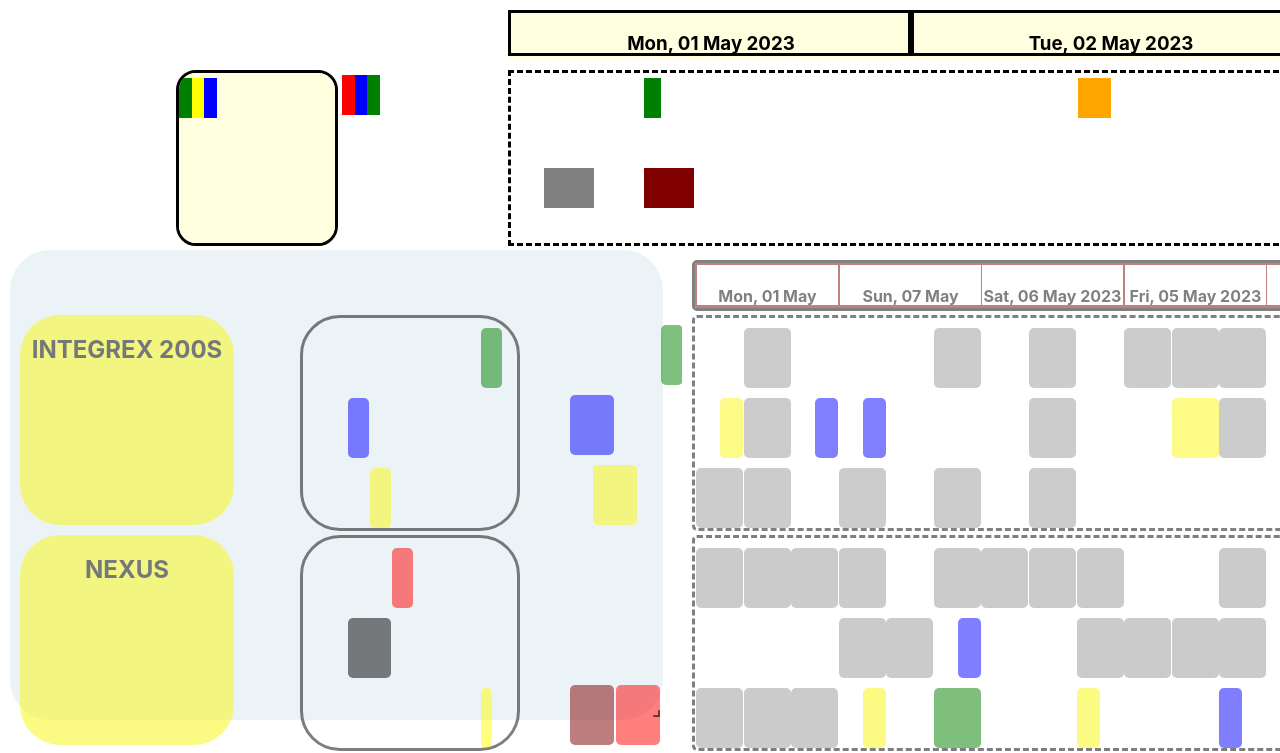
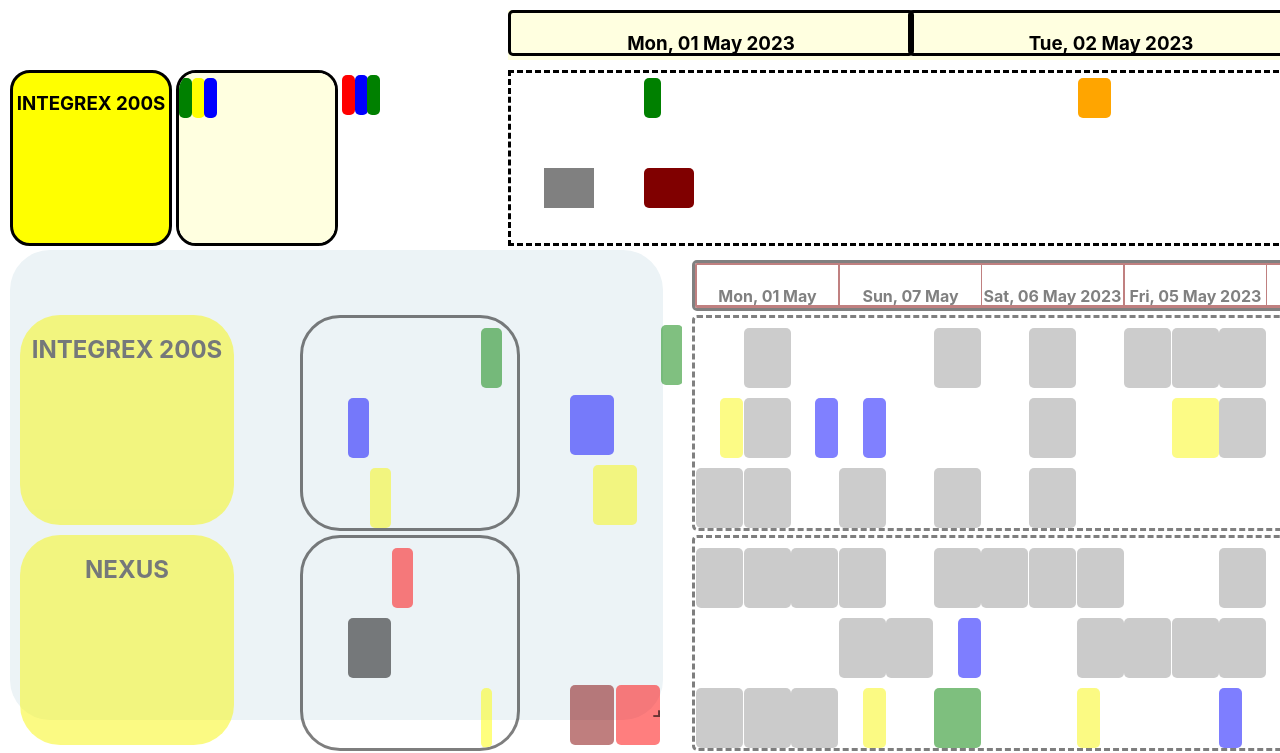
Before and after one commit to horizech/react-grid-layout-test, a React (Create React App) app: page / in a window 1280 px wide. Shown: the top 753 px of the page. Built offline with nearby package versions, Linux system fonts and the light colour scheme.

Commit message:
updated external drag

```diff
--- a/src/data.js
+++ b/src/data.js
@@ -151,7 +151,7 @@
             }
         },
         {
-            machine: "DEF",
+            machine: "GHQ",
             backlog: {
                 blocks: [
                     {
--- a/src/pages/GridChart.js
+++ b/src/pages/GridChart.js
@@ -49,18 +49,19 @@
         }
     });
 
-    const getEmptySpace = (subGrid) => {
+    const getEmptySpace = (subGrid, columns) => {
         let spaces = []
         for (let y = 0; y <= 2; y++) {
-            for (let x = 0; x < subGrid.columns; x++) {
+            for (let x = 0; x < columns; x++) {
                 spaces.push({ y: y, x: x });
             }
         }
-        subGrid.elementGrids.forEach((element, k) => {
+        subGrid.forEach((block, k) => {
             let occopied = [];
+            let x = dateTimeToPosition(block.date, block.time, gridData.days);
             spaces.map((a, i) => {
-                if (element.data.y === a.y && element.data.x === a.x) {
-                    occopied = spaces.splice(i, element.data.w)
+                if (block.turn === a.y && x === a.x) {
+                    occopied = spaces.splice(i, block.hours)
                 }
             }
             );
@@ -77,17 +78,17 @@
                 break;
             }
             // console.log((elementAxis[spaceIndex].x - elementAxis[spaceIndex - 1].x))
-            if (((spaces[spaceIndex].x - spaces[spaceIndex - 1].x) > 1 || (spaces[spaceIndex].x - spaces[spaceIndex - 1].x) < 0) && newElement.data.w > widthSpace + 1) {
+            if (((spaces[spaceIndex].x - spaces[spaceIndex - 1].x) > 1 || (spaces[spaceIndex].x - spaces[spaceIndex - 1].x) < 0) && newElement.hours > widthSpace + 1) {
                 widthSpace = 0;
             } else {
                 widthSpace++;
             }
             // console.log(widthSpace)
             // console.log(spaceIndex);
-            if (newElement.data.w <= widthSpace) {
-                newElement.data.x = spaces[spaceIndex - widthSpace]?.x;
-                newElement.data.y = spaces[spaceIndex - widthSpace]?.y;
-                newElement.id = newElement.data.i;
+            if (newElement.hours <= widthSpace) {
+                newElement.time = `${spaces[spaceIndex - widthSpace]?.x}:00`;
+                newElement.turn = spaces[spaceIndex - widthSpace]?.y;
+                // newElement.id = newElement.data.i;
                 // isDeleteElement = true;
                 break;
             }
@@ -96,49 +97,64 @@
     }
 
     const addNewElement = (newGrid, newElement, targetId, sourceId, isDeleteElement) => {
-        newGrid.forEach((grid, i) => {
-            grid.subGrids.forEach((subGrid, j) => {
-                if (newGrid[i].subGrids[j].id == targetId && targetId != sourceId) {
-                    newGrid[i].subGrids[j].elementGrids.sort((a, b) => { return a.data.y - b.data.y })
+
+        let category = targetId.includes("backlog") ? "backlog" : 'work';
+
+        if (targetId != sourceId) {
+            console.log('checkpointz')
+            newGrid.data.forEach((grid, i) => {
+                if (targetId.includes(grid.machine)) {
+                    if (category == 'backlog') {
+                        console.log(newElement.id)
+                        newElement.id = (newGrid.data[i][category].blocks.length > 0 ? parseInt(newGrid.data[i][category].blocks.reduce((a, b) => parseInt(a.id) < parseInt(b.id) ? b : a).id) : 0) + 1
+                            console.log(newElement.id)
+                        newGrid.data[i][category].blocks.push(newElement);
+                    }
+                    else {
                         let updatedElement = {};
+                        newGrid.data[i][category].blocks.sort((a, b) => { return a.turn - b.turn })
                         let elementAxis = [];
-                    elementAxis = getEmptySpace(subGrid);
+                        elementAxis = getEmptySpace(grid[category].blocks, 48);
                         elementAxis.sort(function (a, b) { return a.y - b.y })
                         console.log(newElement);
                         updatedElement = updateAxisOfNewElement(newElement, elementAxis, isDeleteElement);
                         // console.log(elementAxis);
                         isDeleteElement = updatedElement.isDeleteElement
                         // console.log(updatedElement.isDeleteElement);
+
                         if (isDeleteElement == true) {
-                        newGrid[i].subGrids[j].elementGrids.push(updatedElement.newElement);
+                            updatedElement['newElement']['id'] = (newGrid.data[i][category].blocks.length > 0 ? parseInt(newGrid.data[i][category].blocks.reduce((a, b) => parseInt(a.id) < parseInt(b.id) ? b : a).id) : 0) + 1
+                            newGrid.data[i][category].blocks.push(updatedElement.newElement);
                         }
                     }
-            })
+                }
             });
+        }
         return ({ newGrid, isDeleteElement })
     }
 
     const deleteElement = (newGrid, targetId, sourceId, elementToBeDeleted, isDeleteElement) => {
-        newGrid.forEach((grid, i) => {
-            grid.subGrids.forEach((subgrid, j) => {
-                if (newGrid[i].subGrids[j].id == sourceId && targetId != sourceId) {
-                    newGrid[i].subGrids[j].elementGrids.forEach((elementgrid, k) => {
+        let category = sourceId.includes("backlog") ? "backlog" : sourceId.includes('work') ? 'work' : 'leftovers';
+        if (targetId != sourceId) {
+            newGrid.data.forEach((grid, i) => {
+                let index = -1;
+                if (sourceId.includes(grid.machine)) {
+                    grid[category].blocks.forEach((block, k) => {
                         // console.log(isDeleteElement)
-                        if (newGrid[i].subGrids[j].elementGrids[k].data.i == elementToBeDeleted.data.i) {
+                        if (block.id == elementToBeDeleted.id) {
+                            index = k
+                        }
+                    })
                     if (isDeleteElement == true) {
                         // console.log(newElement)
-                                newGrid[i].subGrids[j].elementGrids.splice(k, 1);
+                        newGrid.data[i][category].blocks.splice(index, 1);
                         // isDeleteElement = false
                     }
                 }
-                    })
+            });
         }
-                // newGrid[i].subGrids[j].elementGrids.sort((a, b) => { return a.data.y - b.data.y })
-            })
-        });
         return newGrid;
     }
-
     const autoFill = () => {
         let newGrid = grids;
         // console.log(newGrid);
@@ -166,13 +182,11 @@
     }
 
     const dragStartHandle = (sourceElement, id) => {
-        if (sourceElement.data?.static === true) {
-            alert("This element is not draggable!");
-        } else {
+
         setSourceGridId(id);
         setElement(sourceElement);
         // setDraggable(true);
-        }
+
     }
 
     // console.log(draggable);
@@ -180,23 +194,24 @@
         e.preventDefault();
 
         setTargetGridId(id);
-        // console.log(layoutItem);
+        console.log(layoutItem);
         // console.log(layout);
         // setLayout(layout);
-        let newGrid = grids;
+        let newGridData = gridData;
         let newElement = element;
         let elementToBeDeleted = element;
         let sourceId = sourceGridId;
-        if (sourceId === "subGrid0") {
+        if (sourceId.includes('days')) {
             alert("This element is not draggable!");
         } else {
             // setGrids();
             let isDeleteElement = true
-            let updatedGrid = addNewElement(newGrid, newElement, id, sourceId, isDeleteElement);
-            newGrid = updatedGrid.newGrid;
+            let updatedGrid = addNewElement(newGridData, newElement, id, sourceId, isDeleteElement);
+            console.log(updatedGrid)
+            newGridData = updatedGrid.newGrid;
             isDeleteElement = updatedGrid.isDeleteElement
-            newGrid = deleteElement(newGrid, id, sourceId, elementToBeDeleted, isDeleteElement);
-            setGrids(newGrid);
+            newGridData = deleteElement(newGridData, id, sourceId, elementToBeDeleted, isDeleteElement);
+            setGridData(newGridData);
             setDraggable(false);
             // console.log(id);
         }
@@ -226,10 +241,10 @@
         // console.log(newGrid);
     }
 
-    const dateTimeToPosition = (date, time, days) => {
+    const dateTimeToPosition = (date, time) => {
         let x = 0;
         // let blockDate = date.slice(0, 2);
-        let dayIndex = days.map((day, i) => {
+        let dayIndex = gridData.days.map((day, i) => {
             // let newDate = day.slice(4, 2);
             // console.log(newDate);
             if (date == day) {
@@ -237,7 +252,7 @@
                 x = i * 24;
             }
         });
-        x= x + parseInt(time.split(":")[0])
+        x = x + parseInt(time.split(":")[0])
         console.log(x);
         return x;
     }
@@ -272,14 +287,14 @@
                     isResizable={false}
                     preventCollision={true}
                     margin={[0, 0]}
-                    // isDroppable={true}
-                    style={{ height: "200px", transitionProperty: "none" }}
+                    isDroppable={false}
+                    style={{ height: "50px", transitionProperty: "none" }}
                     useCSSTransforms={true}
                     transformScale={1}
                     measureBeforeMount={true}
-                    onDragStop={(layout, oldItem, newItem,
-                        placeholder, e, element) => onInternalDrag(newItem, `days`)}
-                    onDrop={(layout, layoutItem, e) => onDropHandle(layout, layoutItem, `days`, e)}
+                // onDragStop={(layout, oldItem, newItem,
+                //     placeholder, e, element) => onInternalDrag(newItem, `days`)}
+                // onDrop={(layout, layoutItem, e) => onDropHandle(layout, layoutItem, `days`, e)}
                 // onDropDragOver={e => setId(subGrid.id)}
                 >
                     {
@@ -290,7 +305,7 @@
                                     // draggable={draggable}
                                     // onDragStop={e => dragStopHandle(elementGrid, subGrid.id)}
                                     onDragStart={e => dragStartHandle(day, `days${blockIndex}`)}
-                                    style={{ backgroundColor: "LightMaroon", padding: '0px', border: "solid" }}
+                                    style={{ backgroundColor: "LightMaroon", padding: '0px', border: "solid", borderRadius: "5px" }}
                                 >
                                     <h3>{day}</h3>
                                 </div>
@@ -360,7 +375,7 @@
                                     draggable={draggable}
                                     // onDragStop={e => dragStopHandle(elementGrid, subGrid.id)}
                                     onDragStart={e => dragStartHandle(block, `${data.machine}backlog`)}
-                                    style={{ backgroundColor: block.type, padding: '0px' }}
+                                    style={{ backgroundColor: block.type, padding: '0px', borderRadius: "5px" }}
                                 >
                                 </div>
                             )
@@ -412,14 +427,14 @@
                     isResizable={false}
                     preventCollision={true}
                     margin={[0, 5]}
-                    isDroppable={true}
+                    isDroppable={false}
                     style={{ height: "220px", transitionProperty: "none" }}
                     useCSSTransforms={true}
                     transformScale={1}
                     measureBeforeMount={true}
-                    onDragStop={(layout, oldItem, newItem,
-                        placeholder, e, element) => onInternalDrag(newItem, `${data.machine}leftovers`)}
-                    onDrop={(layout, layoutItem, e) => onDropHandle(layout, layoutItem, `${data.machine}leftovers`, e)}
+                // onDragStop={(layout, oldItem, newItem,
+                //     placeholder, e, element) => onInternalDrag(newItem, `${data.machine}leftovers`)}
+                // onDrop={(layout, layoutItem, e) => onDropHandle(layout, layoutItem, `${data.machine}leftovers`, e)}
                 // onDropDragOver={e => setId(subGrid.id)}
                 >
                     {
@@ -430,7 +445,7 @@
                                     draggable={draggable}
                                     // onDragStop={e => dragStopHandle(elementGrid, subGrid.id)}
                                     onDragStart={e => dragStartHandle(block, `${data.machine}leftovers`)}
-                                    style={{ backgroundColor: block.type, padding: '0px' }}
+                                    style={{ backgroundColor: block.type, padding: '0px', borderRadius: "5px" }}
                                 >
                                 </div>
                             )
@@ -456,7 +471,7 @@
             return dimension
         }),
         ...data.work.unavailable.map((block, blockIndex) => {
-            x = dateTimeToPosition(block.date, block.time, days);
+            x = dateTimeToPosition(block.date, block.time);
             // console.log("check point",x)
             let dimension = { i: `${data.machine}unavailable${block.id}`, x: x, y: block.turn, w: block.hours, h: 1, static: true }
 
@@ -507,7 +522,7 @@
                                         draggable={draggable}
                                         // onDragStop={e => dragStopHandle(elementGrid, subGrid.id)}
                                         onDragStart={e => dragStartHandle(block, `${data.machine}work`)}
-                                        style={{ backgroundColor: block.type, padding: '0px' }}
+                                        style={{ backgroundColor: block.type, padding: '0px', borderRadius: "5px" }}
                                     >
                                     </div>
                                 )
@@ -516,9 +531,9 @@
                                 return (
                                     <div
                                         key={`${data.machine}unavailable${block.id}`}
-                                        draggable={draggable}
+                                        // draggable={false}
                                         // onDragStop={e => dragStopHandle(elementGrid, subGrid.id)}
-                                        onDragStart={e => dragStartHandle(block, `${data.machine}work`)}
+                                        onDragStart={e => alert("This Element is static and can not be dragged")}
                                         style={{ backgroundColor: block.type, padding: '0px' }}
 
                                     >
@@ -544,6 +559,17 @@
                     width={2000}
                     isDraggable={false}
                 >
+                    <div
+                        data-grid={{
+                            "x": 0,
+                            "y": 1,
+                            "w": 1,
+                            "h": 3,
+                            "static": true
+                        }}
+                        key={gridData.data[0].machine + "title"}
+                        style={{ overflow: "auto", textAlign: "center", backgroundColor: "yellow", border: 'solid', opacity: 1, borderRadius: "20px" }}
+                    ><h3>INTEGREX 200S</h3></div>
                     {generateDaysBox(gridData.days)}
                     {generateBacklogBox(gridData.data[0])}
 
```
Lines whose indentation alone changed are shown as unchanged.
